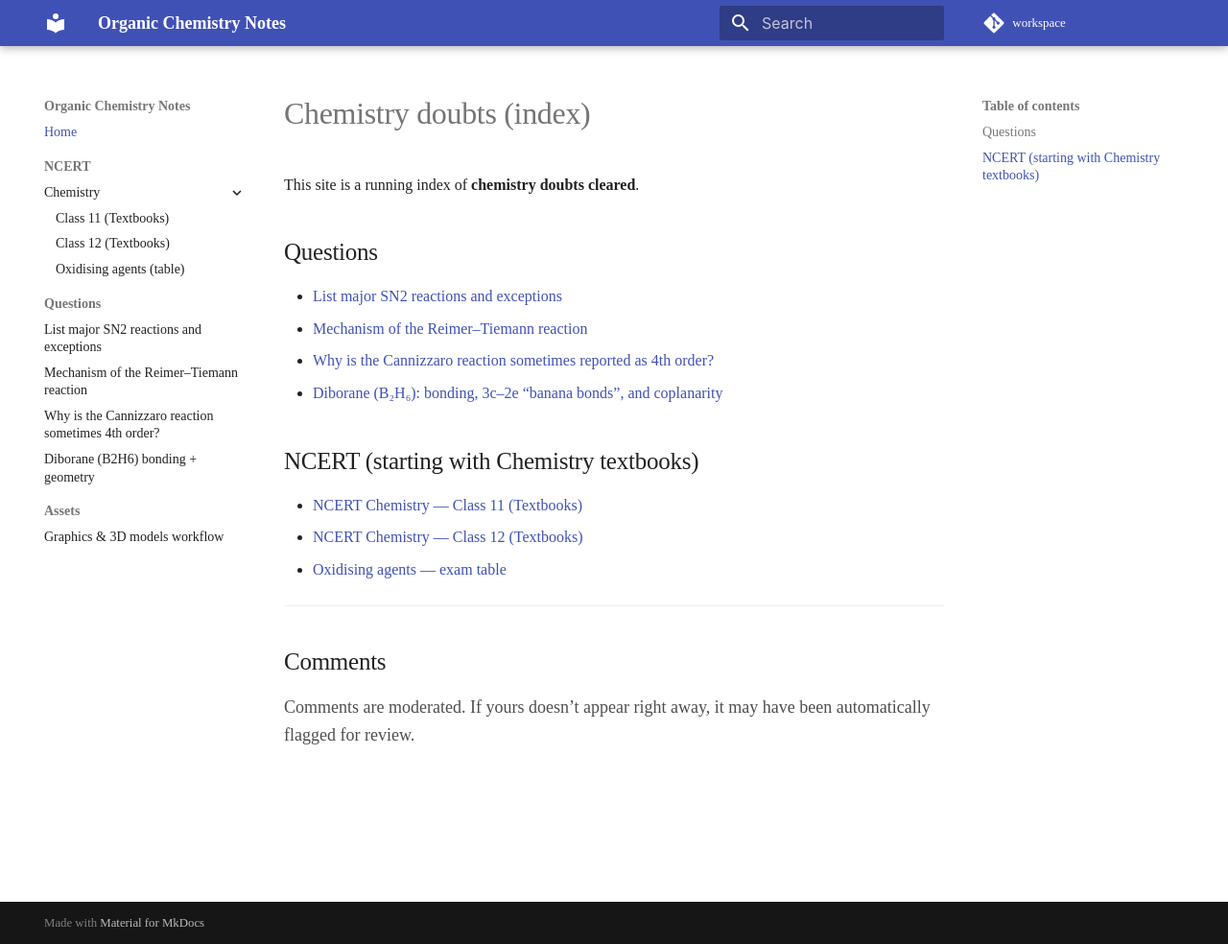
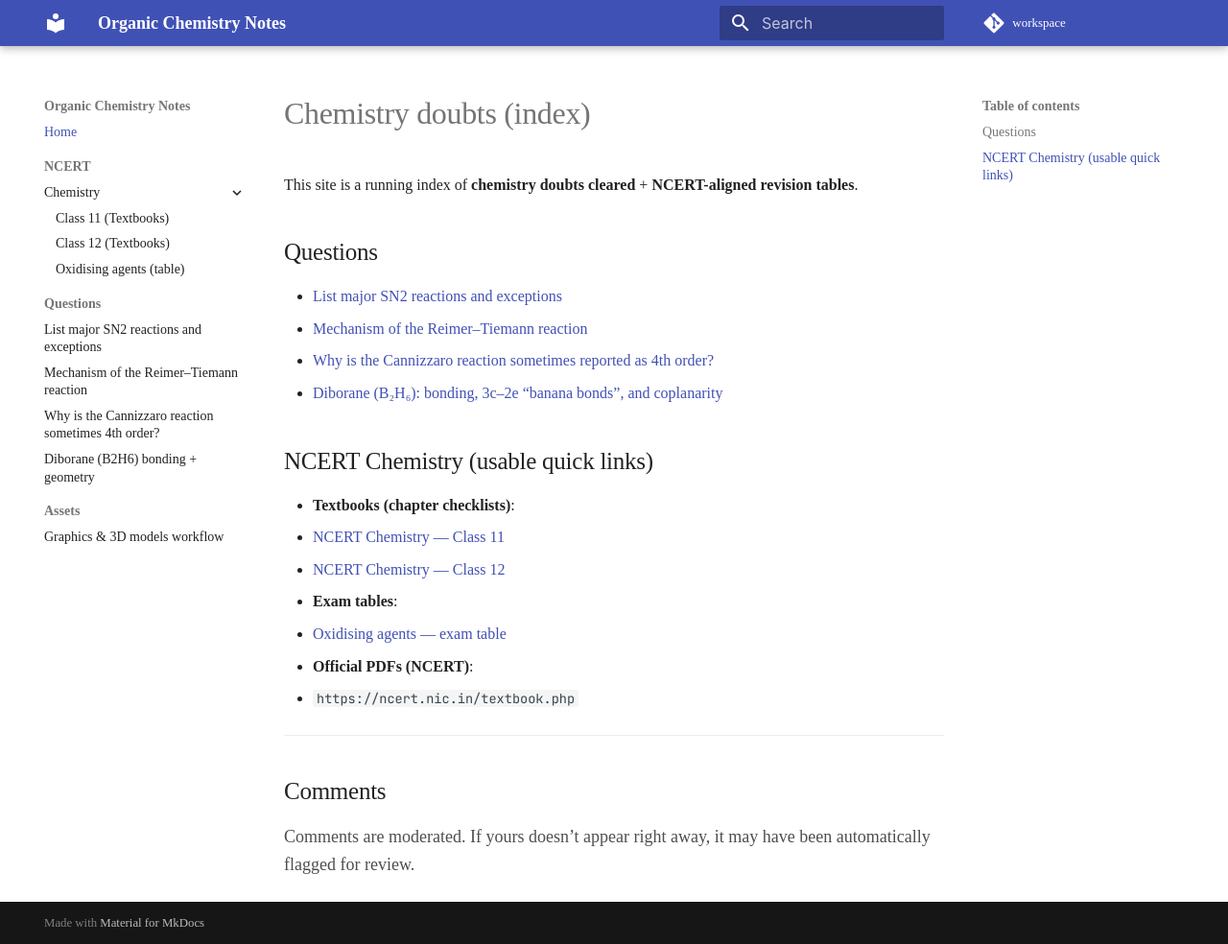
Before and after one commit to msrvnn369/Material, an MkDocs documentation site: the page built from docs/index.md, in a window 1280 px wide and 984 px high. Shown: the whole window at 96% size. Built offline with MkDocs 1.6.1 and Material for MkDocs 9.7.7, drawn with Linux system fonts in a browser that asks for light colours; some web fonts are replaced; comment, search, counter and statistics services are not loaded.

Commit message:
Add NCERT-aligned revision tables to index
Co-authored-by: msrvnn <msrvnn@gmail.com>

```diff
--- a/docs/index.md
+++ b/docs/index.md
@@ -1,6 +1,6 @@
 # Chemistry doubts (index)
 
-This site is a running index of **chemistry doubts cleared**.
+This site is a running index of **chemistry doubts cleared** + **NCERT-aligned revision tables**.
 
 ## Questions
 
@@ -9,8 +9,12 @@ This site is a running index of **chemistry doubts cleared**.
 - [Why is the Cannizzaro reaction sometimes reported as 4th order?](reactions/cannizzaro_order.md)
 - [Diborane (B₂H₆): bonding, 3c–2e “banana bonds”, and coplanarity](problems/diborane-bonding.md)
 
-## NCERT (starting with Chemistry textbooks)
+## NCERT Chemistry (usable quick links)
 
-- [NCERT Chemistry — Class 11 (Textbooks)](ncert/chemistry/class-11.md)
-- [NCERT Chemistry — Class 12 (Textbooks)](ncert/chemistry/class-12.md)
-- [Oxidising agents — exam table](ncert/chemistry/oxidising-agents.md)
+- **Textbooks (chapter checklists)**:
+  - [NCERT Chemistry — Class 11](ncert/chemistry/class-11.md)
+  - [NCERT Chemistry — Class 12](ncert/chemistry/class-12.md)
+- **Exam tables**:
+  - [Oxidising agents — exam table](ncert/chemistry/oxidising-agents.md)
+- **Official PDFs (NCERT)**:
+  - `https://ncert.nic.in/textbook.php`
```
